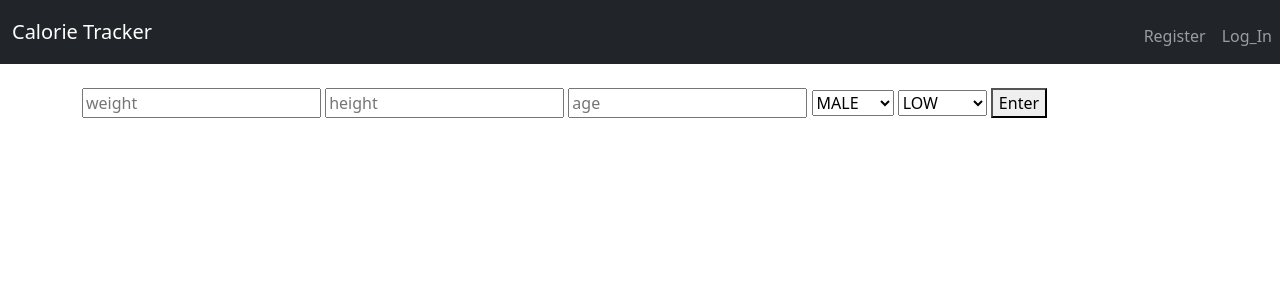
After one commit to MichalAlexanderRak/calorie-tracker, a Flask app: page /biometrics in a window 1280 px wide. The commit adds this page. Shown: the top 300 px of the page. Run offline with Flask 3, Linux system fonts and the light colour scheme.

Commit message:
modified:   app.py 	new file:   flask_session/17564466466aa5e57bed7415888e61be 	modified:   flask_session/2029240f6d1128be89ddc32729463129 	new file:   flask_session/4501a14099157ec2fc6b77819be3fdde 	new file:   templates/biometrics.html 	modified:   templates/index.html 	modified:   templates/layout.html

```diff
--- a/app.py
+++ b/app.py
@@ -28,7 +28,7 @@ con = sqlite3.connect("calories.db",)
 cur = con.cursor()
 if __name__ == "app":
     cur.execute("CREATE TABLE IF NOT EXISTS users (user_id INTEGER PRIMARY KEY, username TEXT UNIQUE, hash" \
-    " TEXT, weight REAL, height REAL, age INTEGER, gender TEXT, activity_level REAL)"
+    " TEXT, weight REAL, height REAL, age INTEGER, gender INTEGER, activity_level REAL)"
 )
     con.commit()
     cur.execute("CREATE TABLE IF NOT EXISTS foods (food_id INTEGER PRIMARY KEY, name TEXT, kcal REAL," \
@@ -43,6 +43,8 @@ if __name__ == "app":
 @app.route("/")
 def index():
 
+    if not session.get("user_id"):
+        return redirect("/login")
     con = sqlite3.connect("calories.db",)
     con.row_factory = sqlite3.Row
     cur = con.cursor()
@@ -50,20 +52,32 @@ def index():
                "WHERE logs.user_id = ? AND logs.date = CURRENT_DATE",(session["user_id"],)
      )
     data = cur.fetchall()
-    con.commit()
+    cur.execute("SELECT * FROM users WHERE id = ?",(session["user_id"],)
+         )
+    goal = cur.fetchone()
+
+    bmr = 10 * goal["weight"] + 6.25 * goal["height"] - 5 * goal["age"]
+    if goal["gender"] == 1:
+        bmr = bmr + 5
+    elif goal["gender"] == 0:
+        bmr = bmr - 161
+    tdee = bmr * goal["activity_level"]
+
+
     total_kcal = 0
     total_protein = 0
     for row in data:
        total_kcal += (row["kcal"])/ 100 * row["weight"]
        total_protein += (row["protein"])/ 100 * row["weight"]
-    return render_template("index.html", data = data, total_kcal = total_kcal, total_protein = total_protein)
+    return render_template("index.html", data = data, total_kcal = total_kcal,
+                            total_protein = total_protein, tdee = tdee, bmr = bmr)
 
 @app.route("/login", methods = ["GET", "POST"])
 def login():
 
     session.clear()
     if request.method == "GET":
-        render_template("login.html")
+        return render_template("login.html")
     if request.method == "POST":
         if not request.form.get("username"):
             return "must provide username 400"
@@ -85,7 +99,9 @@ def login():
             session["user_id"] = id[0][0]
             print(session)
         con.close()
-        return render_template("layout.html")
+        if id[0][3] is None:
+            return redirect("/biometrics")
+        return redirect("/")
     return render_template("login.html")
 
 @app.route("/logout")
@@ -93,7 +109,7 @@ def logout():
 
     session.clear()
 
-    return redirect("/")
+    return render_template("login.html")
 
 
 
@@ -148,27 +164,31 @@ def food():
             params={"query": request.form.get("food"), "api_key": api_key}
             )
             data = response.json()
+            selected_food = None
 
             for food in data["foods"]:
                 if (food["dataType"]) == request.form.get("type"):
                     selected_food = food
                     break
 
-            for nutrient in selected_food["foodNutrients"]:
-                if nutrient["nutrientName"] == "Protein":
-                    print(nutrient["value"])
-                    protein = nutrient["value"]
-                elif nutrient["nutrientName"] == "Total lipid (fat)":
-                    print(nutrient["value"])
-                    fat = nutrient["value"]
-                elif nutrient["nutrientName"] == "Energy" and nutrient["unitName"] == "KCAL":
-                    print(selected_food["foodNutrients"])
-                    print(nutrient)
-                    kcal = nutrient["value"]
-                elif nutrient["nutrientName"] == "Carbohydrate, by difference":
-                    carbs = nutrient["value"]
-                elif nutrient["nutrientName"] == "Fiber, total dietary":
-                    fibre = nutrient["value"]
+            if not selected_food:
+                return "invalid food name"
+            else:
+                for nutrient in selected_food["foodNutrients"]:
+                    if nutrient["nutrientName"] == "Protein":
+                        print(nutrient["value"])
+                        protein = nutrient["value"]
+                    elif nutrient["nutrientName"] == "Total lipid (fat)":
+                        print(nutrient["value"])
+                        fat = nutrient["value"]
+                    elif nutrient["nutrientName"] == "Energy" and nutrient["unitName"] == "KCAL":
+                        print(selected_food["foodNutrients"])
+                        print(nutrient)
+                        kcal = nutrient["value"]
+                    elif nutrient["nutrientName"] == "Carbohydrate, by difference":
+                        carbs = nutrient["value"]
+                    elif nutrient["nutrientName"] == "Fiber, total dietary":
+                        fibre = nutrient["value"]
 
             con = sqlite3.connect("calories.db",)
             con.row_factory = sqlite3.Row
@@ -201,6 +221,29 @@ def logs():
         con.close()
 
     return redirect("/")
+@app.route("/biometrics", methods=["GET","POST"])
+def biometrics():
+    if request.method == "GET":
+        return render_template("biometrics.html")
+    if request.method == "POST":
+        gender_value = 1 if request.form.get("gender") == "MALE" else 0
+        if request.form.get("activity") == "HIGH":
+            activity_level = 1.9
+        elif request.form.get("activity") == "MEDIUM":
+            activity_level = 1.55
+        elif request.form.get("activity") == "LOW":
+            activity_level = 1.2
+
+        con = sqlite3.connect("calories.db",)
+        cur = con.cursor()
+        cur.execute("UPDATE users SET weight = ?, height = ?, age = ?, gender = ?, activity_level = ? WHERE id = ?",
+                    (request.form.get("weight"), request.form.get("height"), request.form.get("age"),
+                    gender_value, activity_level, session["user_id"]),
+        )
+        con.commit()
+        con.close()
+        return redirect("/")
+
 
 #request.form.get("food"), (kcal / 100) * int(request.form.get("weight")), (protein / 100) * int(request.form.get("weight")),
  #                       (carbs / 100) * int(request.form.get("weight")), (fat / 100) * int(request.form.get("weight")), (fibre / 100) * int(request.form.get("weight"))
--- /dev/null
+++ b/templates/biometrics.html
@@ -0,0 +1,21 @@
+{% extends "layout.html" %}
+
+{% block title %}Biometrics{% endblock %}
+
+{% block main %}
+    <form action="/biometrics" method="post">
+        <input type="number" name="weight" placeholder="weight">
+        <input type="number" name="height" placeholder="height">
+        <input type="number" name="age" placeholder="age">
+        <select name="gender">
+            <option value="MALE">MALE</option>
+            <option value="FEMALE">FEMALE</option>
+        </select>
+        <select name="activity">
+            <option value="LOW">LOW</option>
+            <option value="MEDIUM">MEDIUM</option>
+            <option value="HIGH">HIGH</option>
+        </select>
+        <button type="submit">Enter</button>
+    </form>
+{% endblock %}
--- a/templates/index.html
+++ b/templates/index.html
@@ -33,6 +33,8 @@
             <ul>
                    <li>{% print(total_kcal) %}</li>
                    <li>{% print(total_protein) %}</li>
+                   <li>{% print(bmr)%}</li>
+                   <li>{% print(tdee)%}</li>
             </ul>
         </table>
     </form>
--- a/templates/layout.html
+++ b/templates/layout.html
@@ -20,6 +20,9 @@
                             <li class="nav-item"><a class="nav-link" href="/food">food</a></li>
                         </ul>
                         <ul class="navbar-nav ms-auto mt-2">
+                            <li class="nav-item"><a class="nav-link" href="/biometrics">biometrics</a></li>
+                        </ul>
+                        <ul class="navbar-nav ms-auto mt-2">
                             <li class="nav-item"><a class="nav-link" href="/logout">Log_Out</a></li>
                         </ul>
                     {% else %}
```
Also changed, not shown: 3 other files.
